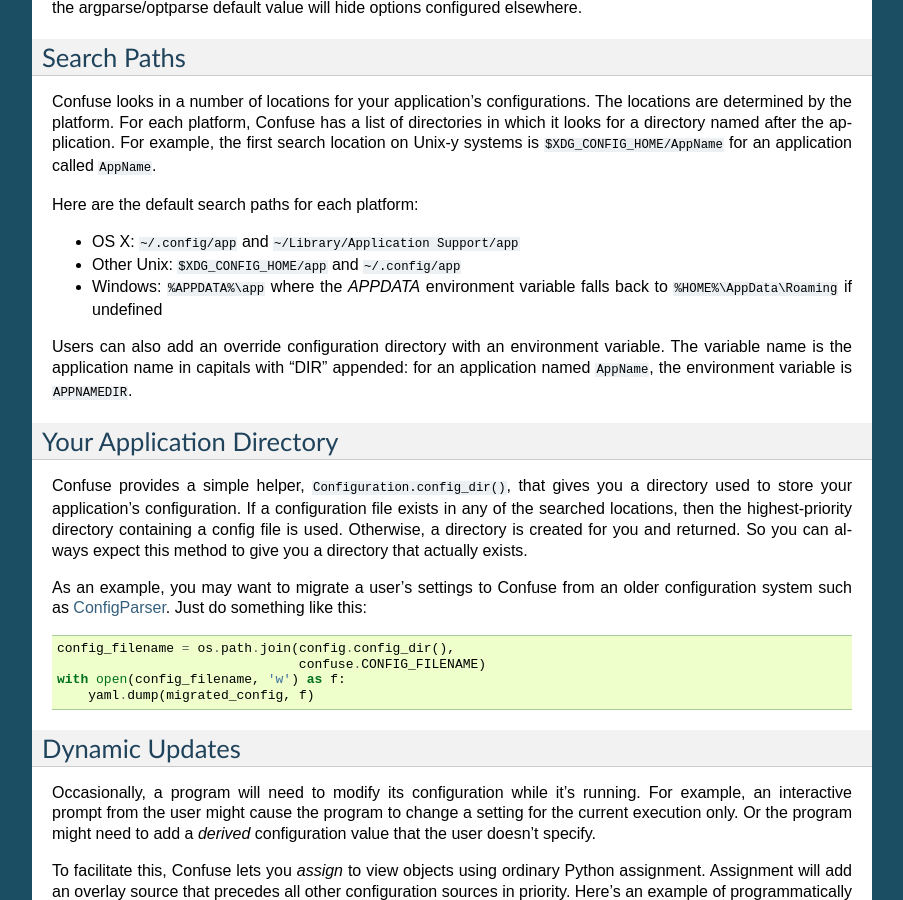
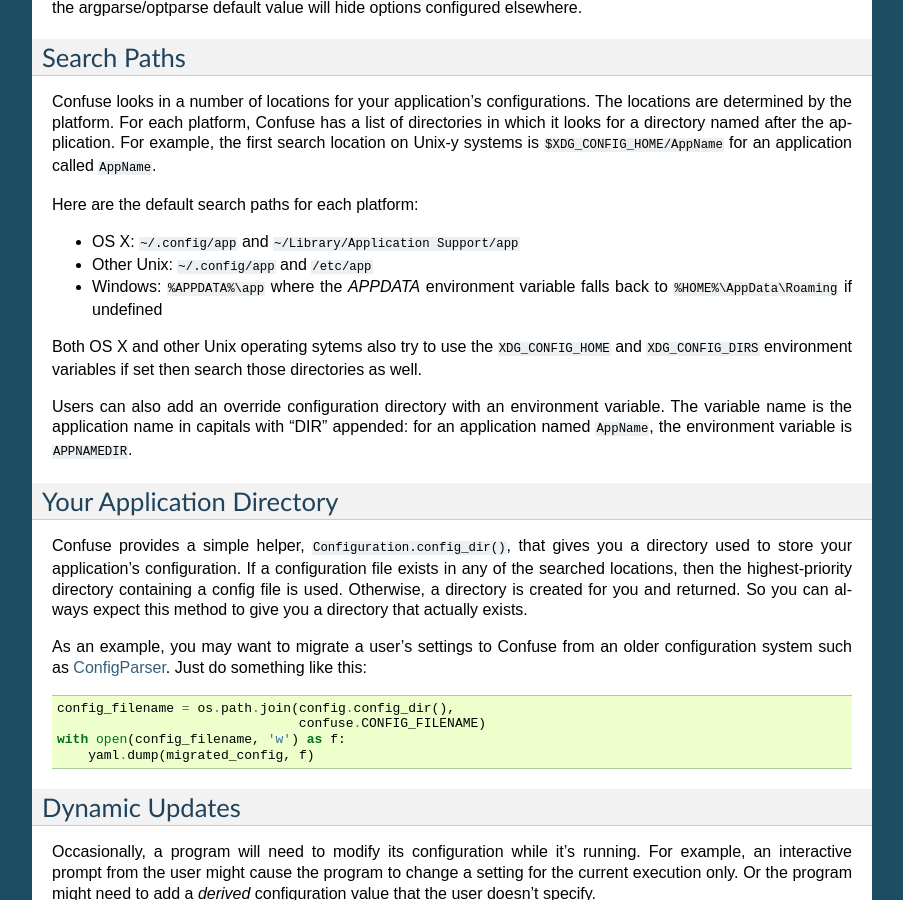
Before and after one commit to beetbox/confuse, a Sphinx documentation site: the page built from docs/index.rst, in a window 1280 px wide and 900 px high, scrolled down 2896 px. Shown: the whole window, without its empty margins (198-1101 px from the left). Built offline with Sphinx 7.4.7, drawn with Linux system fonts in a browser that asks for light colours.

Commit message:
Update documentation for new XDG_CONFIG_DIRS
Signed-off-by: Nicholas Malcolm <bubylou7@gmail.com>

```diff
--- a/docs/index.rst
+++ b/docs/index.rst
@@ -211,9 +211,13 @@
 Here are the default search paths for each platform:
 
 * OS X: ``~/.config/app`` and ``~/Library/Application Support/app``
-* Other Unix: ``$XDG_CONFIG_HOME/app`` and ``~/.config/app``
+* Other Unix: ``~/.config/app`` and ``/etc/app``
 * Windows: ``%APPDATA%\app`` where the `APPDATA` environment variable falls
   back to ``%HOME%\AppData\Roaming`` if undefined
+
+Both OS X and other Unix operating sytems also try to use the
+``XDG_CONFIG_HOME`` and ``XDG_CONFIG_DIRS`` environment variables if set
+then search those directories as well.
 
 Users can also add an override configuration directory with an
 environment variable. The variable name is the application name in
```
